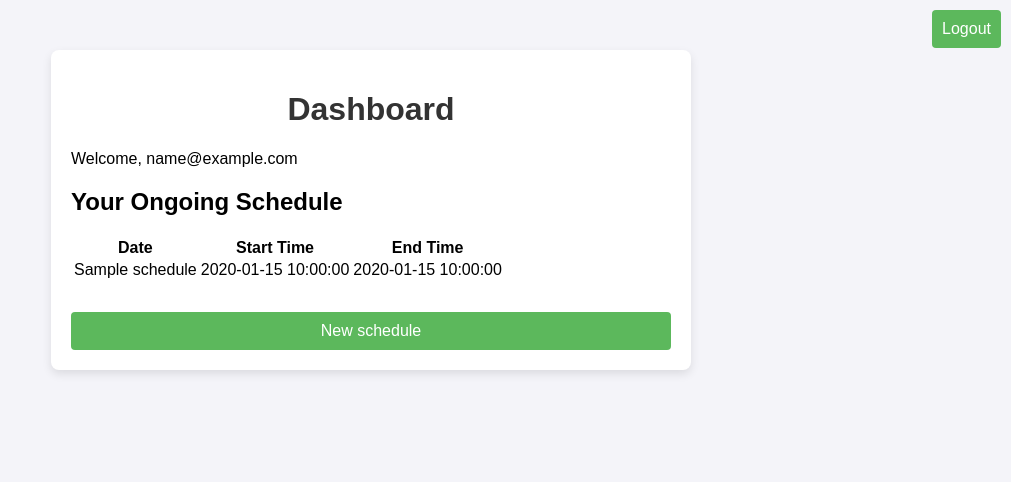
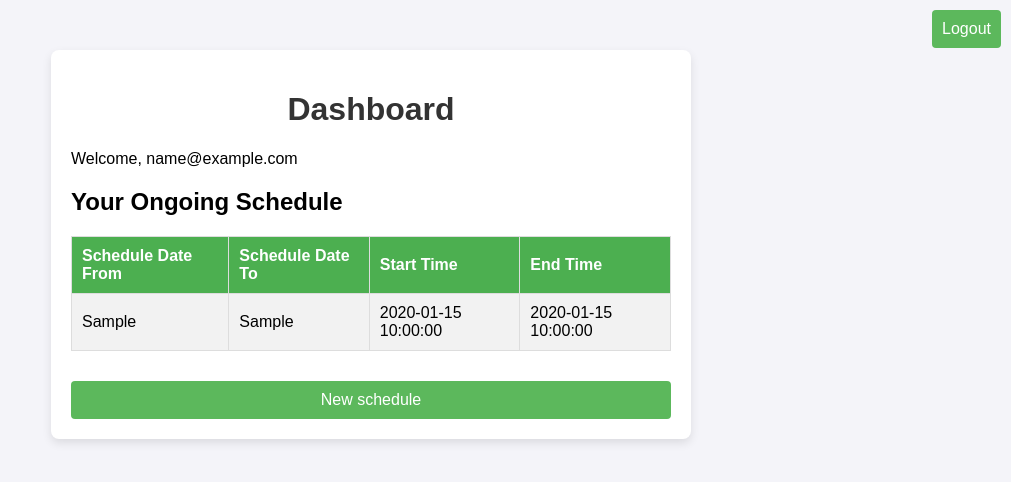
Before and after one commit to bosh-wang/nycu-sign-in-robot, a Flask app: template templates/dashboard.html in a window 1280 px wide. Shown: the top 482 px of the page, without its empty margins (269-1280 px from the left). Run offline with Flask 3, Linux system fonts and the light colour scheme; the template is opened without the code that fills it: most values are stand-ins (such as "Sample title", 1, 10 or a date in 2020).

Commit message:
feat: dashboard, robot

```diff
--- a/app.py
+++ b/app.py
@@ -25,6 +25,10 @@ def index():
 
 @app.route('/login', methods=['GET', 'POST'])
 def login():
+
+    if session:
+        return redirect(url_for('dashboard'))
+
     if request.method == 'POST':
 
         email = request.form['email']
@@ -33,7 +37,7 @@ def login():
         if database.check_login(email, password):
             session['logged_in'] = True
             session['email'] = email
-            return render_template('submit.html')
+            return redirect(url_for('dashboard'))
         else:
             return render_template('failed_login.html')
 
@@ -41,12 +45,19 @@ def login():
 
 
 @app.route('/dashboard')
-# @login_required
+@login_required
 def dashboard():
     email = session.get('email')
-    # schedule = database.get_schedule_by_email(email)
-    # return render_template('dashboard.html', email=email, schedule=schedule)
-    return render_template('dashboard.html', email=email)
+    schedules = database.get_all_schedule(email)
+    s = []
+    for i in range(len(schedules)):
+        s.append({
+        'schedule_from': schedules[i][2],
+        'schedule_to': schedules[i][3],
+        'start_time': schedules[i][4],
+        'end_time': schedules[i][5]
+    })
+    return render_template('dashboard.html', schedules=s)
 
 @app.route('/submit_page', methods=['GET', 'POST'])
 def submit_page():
@@ -62,15 +73,17 @@ def submit_schedule():
         email = request.form.get('email')
         school_id = request.form.get('school_id')
         password = request.form.get('password')
-        schedule = request.form.get('schedule')
+        schedule_from = request.form.get('schedule_from')
+        schedule_to = request.form.get('schedule_to')
         start_time = request.form.get('start_time')
         end_time = request.form.get('end_time')
 
-        database.insert_schedule(email, password, school_id, schedule, start_time, end_time)
+
+        database.insert_schedule(email, password, school_id, schedule_from, schedule_to, start_time, end_time)
 
 
         # open another terminal to run robot stuff
-        # subprocess.Popen(['python', 'robot.py'], stdout=subprocess.PIPE, stderr=subprocess.PIPE)
+        process = subprocess.Popen(['python', 'robot.py', email, school_id, password, schedule_from, schedule_to, start_time, end_time], stdout=subprocess.PIPE, stderr=subprocess.PIPE)
 
         return redirect(url_for('submit_success'))
     return render_template('submit_page.html')
@@ -95,9 +108,9 @@ def register():
 @app.route('/submit_success')
 @login_required
 def submit_success():
-    submission = database.get_one_schedule(session['email'])
-    print(submission)
-    return render_template('submit_success.html', submission=submission)
+    schedule = database.get_one_schedule(session['email'])
+    email = session['email']
+    return render_template('submit_success.html', email=email, school_id=schedule[1], schedule_from=schedule[2], schedule_to=schedule[3], start_time=schedule[4], end_time=schedule[5])
 
 @app.route('/logout', methods=['POST'])
 def logout():
--- a/send_email.py
+++ b/send_email.py
@@ -9,7 +9,7 @@ import os
 load_dotenv()
 
 
-def send_email(mess):
+def send_email(email, mess):
     smtp_server = "smtp.gmail.com"
     smtp_port = 587
     sender_email = os.getenv("SENDER_EMAIL")
@@ -17,7 +17,7 @@ def send_email(mess):
 
 
     email = [
-        "wangbosh0604@gmail.com",
+        email
             ]
 
     for receiver_email in email:
--- a/templates/dashboard.html
+++ b/templates/dashboard.html
@@ -5,6 +5,28 @@
     <meta name="viewport" content="width=device-width, initial-scale=1.0">
     <title>Dashboard</title>
     <link rel="stylesheet" href="/static/style.css">
+    <style>
+        table {
+            width: 100%;
+            border-collapse: collapse;
+            margin-top: 20px;
+        }
+        th, td {
+            border: 1px solid #ddd;
+            padding: 10px;
+            text-align: left;
+        }
+        th {
+            background-color: #4CAF50;
+            color: white;
+        }
+        tr:nth-child(even) {
+            background-color: #f2f2f2;
+        }
+        tr:hover {
+            background-color: #ddd;
+        }
+    </style>
 </head>
 <body>
 
@@ -21,15 +43,17 @@
         <h2>Your Ongoing Schedule</h2>
         <table>
             <tr>
-                <th>Date</th>
+                <th>Schedule Date From</th>
+                <th>Schedule Date To</th>
                 <th>Start Time</th>
                 <th>End Time</th>
             </tr>
-            {% for entry in schedule %}
+            {% for schedule in schedules %}
             <tr>
-                <td>{{ entry.schedule }}</td>
-                <td>{{ entry.start_time }}</td>
-                <td>{{ entry.end_time }}</td>
+                <td>{{ schedule.schedule_from }}</td>
+                <td>{{ schedule.schedule_to }}</td>
+                <td>{{ schedule.start_time }}</td>
+                <td>{{ schedule.end_time }}</td>
             </tr>
             {% endfor %}
         </table>
```
Also changed, not shown: database.py (+27 -6 lines), robot.py (+58 -40 lines), templates/submit_page.html (+7 -4 lines), templates/submit_success.html (+10 -7 lines).
